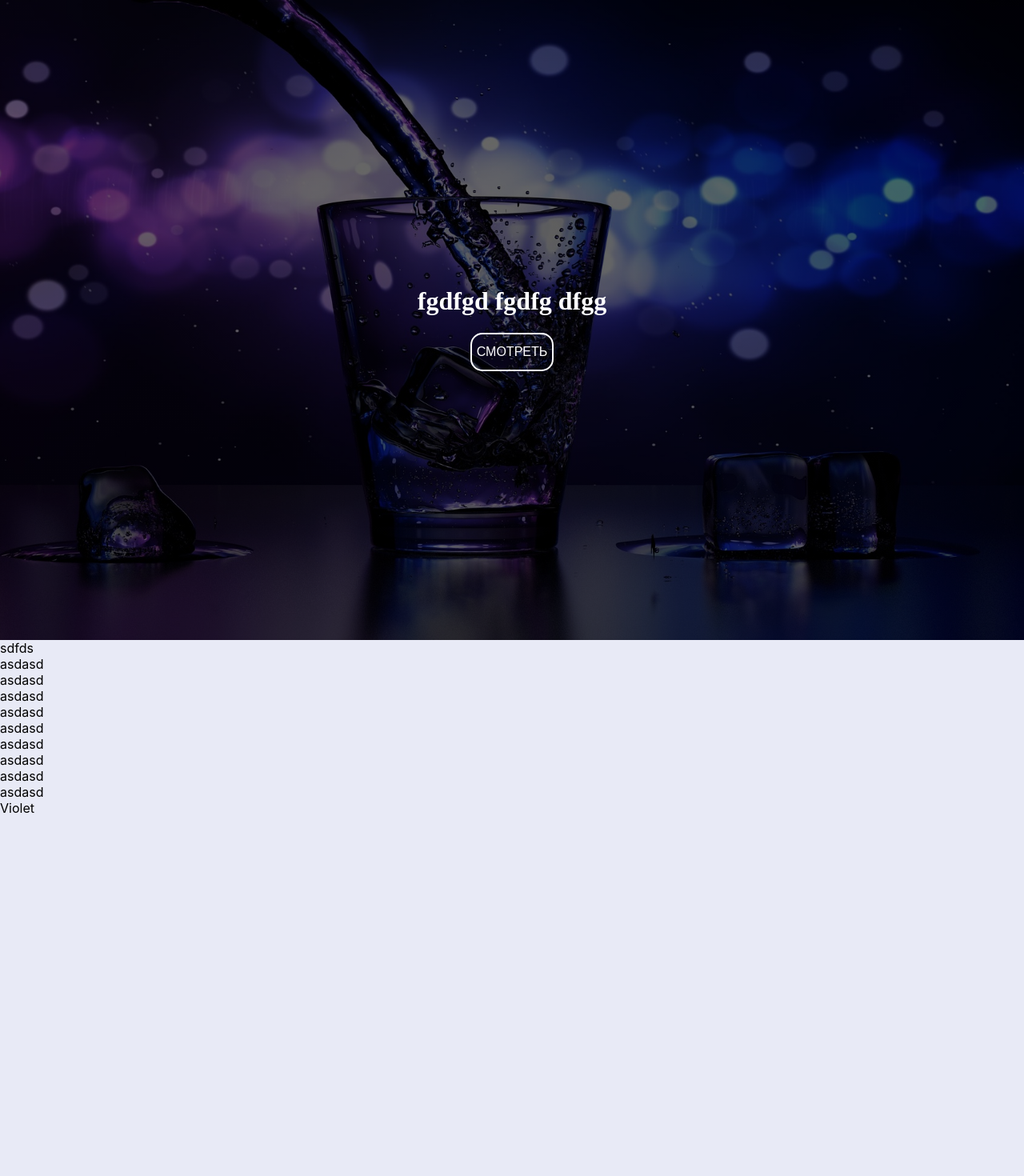
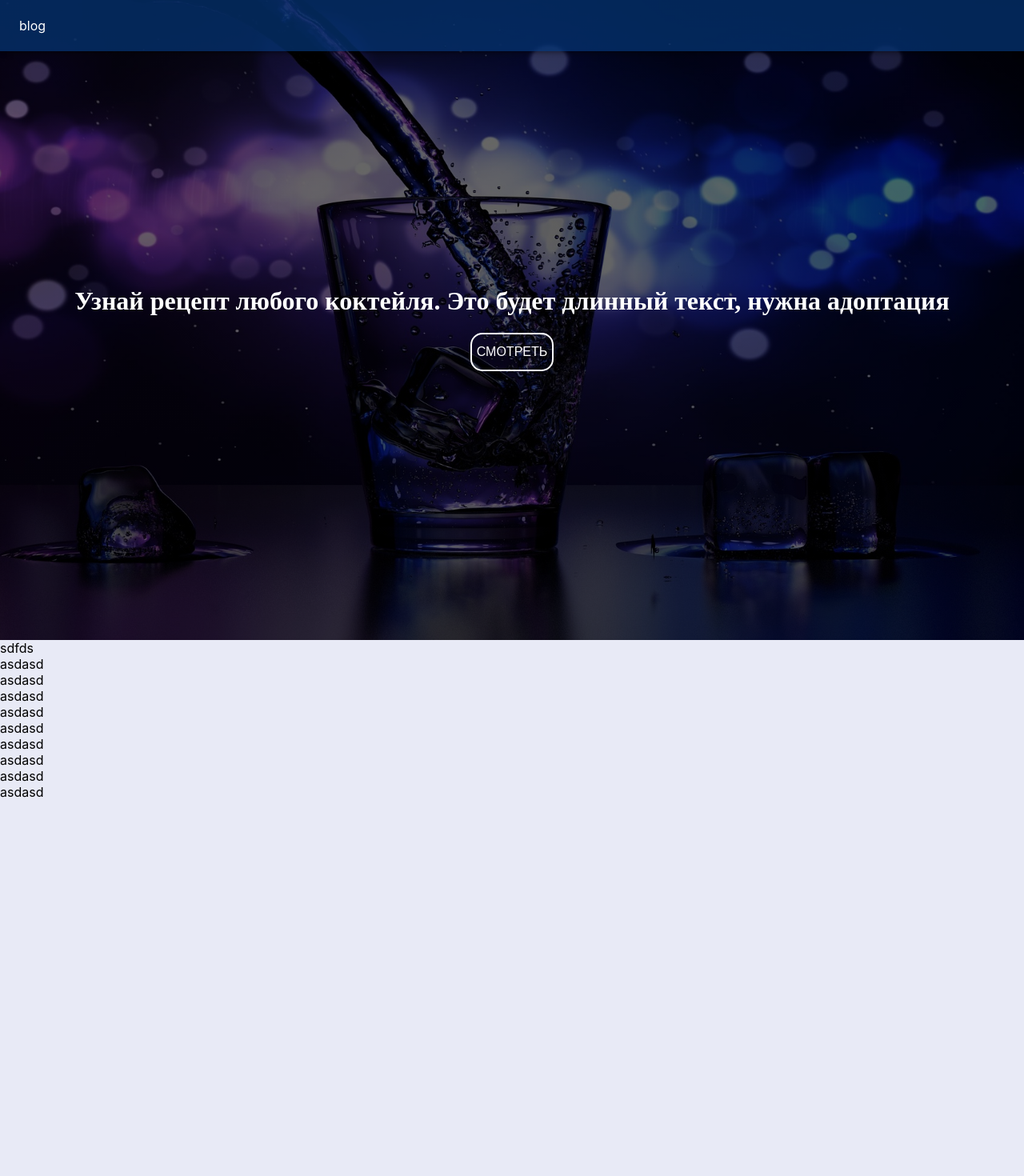
Before and after one commit to AndreyGorbachev97/blog, a React (Create React App) app: page / in a window 1280 px wide. Shown: the top 1470 px of the page at 80% size. Built offline with nearby package versions, Linux system fonts and the light colour scheme; what webfontloader would draw is missing.

Commit message:
Добавлен скролл главного img, удалены лишние пакеты

```diff
--- a/package.json
+++ b/package.json
@@ -7,12 +7,12 @@
     "@material-ui/icons": "^3.0.2",
     "react": "^16.7.0",
     "react-dom": "^16.7.0",
+    "react-lazy-hero": "^2.0.0",
     "react-page-scroller": "^1.4.2",
     "react-redux": "^6.0.0",
     "react-scripts": "2.1.3",
     "react-scroll-to-component": "^1.0.2",
     "react-scrolling-nav": "^1.1.5",
-    "react-springy-parallax": "^1.3.0",
     "redux": "^4.0.1",
     "webfontloader": "^1.6.28"
   },
--- a/src/App.css
+++ b/src/App.css
@@ -2,10 +2,14 @@
   text-align: center;
 }
 
+.header {
+  position: absolute;
+  background-color: rgba(4, 51, 114, 0.623);
+}
 .face-image {
   height: 100vh; /* Высота блока */
   background:linear-gradient( rgba(0, 0, 0, 0.6),
-  rgba(0, 0, 0, 0.6) ), url(components/Body/img/drink.jpg) 100% 100% no-repeat; /* Добавляем фон */
+  rgba(0, 0, 0, 0.6) ), url(components/Body/img/drink.jpg) 100% 100% no-repeat fixed; /* Добавляем фон */
   background-size: cover; /* Масштабируем фон */
 }
 
--- a/src/App.js
+++ b/src/App.js
@@ -1,14 +1,12 @@
 import React, { Component } from 'react';
-import Parallax from 'react-springy-parallax';
 import Header from './components/Heder/Header';
 import Footer from './components/Footer/Footer';
 import FaceBlock from './components/Body/FaceBlock';
 import ListCards from './components/Body/ListCards';
-import BaseTextHeader from './components/Body/BaseTextHeader';
 import scrollToComponent from 'react-scroll-to-component';
-import {scrollToCards} from './actions';
-import {bindActionCreators} from 'redux';
-import {connect} from 'react-redux';
+import { scrollToCards } from './actions';
+import { bindActionCreators } from 'redux';
+import { connect } from 'react-redux';
 import './App.css';
 
 class App extends Component {
@@ -18,9 +16,9 @@ class App extends Component {
     this.scroll(this.props.scroll)
   }
   scroll = (scroll) => {
-    switch(scroll) {
+    switch (scroll) {
       case 1:
-        scrollToComponent(this.Violet, { offset: 0, align: 'top', duration: 1500});
+        scrollToComponent(this.cards, { offset: 0, align: 'top', duration: 1500 });
         break;
     }
   }
@@ -28,9 +26,9 @@ class App extends Component {
 
     return (
       <div /*className="App"*/>
+
         <FaceBlock />
-        <ListCards />
-        <section className='violet' ref={(section) => { this.Violet = section; }}>Violet</section>
+        <ListCards ref={(section) => { this.cards = section; }} />
       </div>
     );
   }
@@ -40,4 +38,5 @@ export default connect(
   state => ({
     scroll: state.active.scroll
   }),
+  dispatch => bindActionCreators({ scrollToCards: scrollToCards }, dispatch)
 )(App);
--- a/src/components/Body/BaseTextHeader.jsx
+++ b/src/components/Body/BaseTextHeader.jsx
@@ -1,20 +1,20 @@
 import { Fragment } from "react";
 import React, { Component } from 'react';
-import scrollToComponent from 'react-scroll-to-component';
 import {scrollToCards} from '../../actions';
 import {bindActionCreators} from 'redux';
 import {connect} from 'react-redux';
-
+import Header from '../Heder/Header';
 
 class BaseTextHeader extends React.Component {
 
     render() {
         return (
             <Fragment>
+                <Header />
                 <div className="Base-text">
-                    <h1>fgdfgd fgdfg dfgg</h1>
-
-                    <button className='Base-button' onClick={() => this.props.scrollToCards({scroll: 1})}>
+                    <h1>Узнай рецепт любого коктейля. Это будет длинный текст, нужна адоптация</h1>
+                    <button className='Base-button' onFocus={()=>  this.props.scrollToCards({scroll: 0})}
+                     onClick={() => this.props.scrollToCards({scroll: 1})}>
                         Смотреть
                     </button>
                 </div>
--- a/src/components/Body/FaceBlock.jsx
+++ b/src/components/Body/FaceBlock.jsx
@@ -1,5 +1,4 @@
 import React, { Fragment } from 'react';
-import drinkImg from './img/drink.jpg';
 import BaseTextHeader from './BaseTextHeader';
 
 
--- a/src/components/Body/ListCards.jsx
+++ b/src/components/Body/ListCards.jsx
@@ -19,7 +19,6 @@ class ListCards extends React.Component{
                     <div>asdasd</div>
                     <div>asdasd</div>
                     <div>asdasd</div>
-                    <section className='test' ref={(section) => { this.test = section; }}>Violet</section>
                 </div>
             </Fragment>
         )
--- a/src/components/Heder/Header.jsx
+++ b/src/components/Heder/Header.jsx
@@ -13,8 +13,8 @@ function ButtonAppBar(props) {
   const { classes } = props;
   return (
     <div className={classes.root}>
-      <AppBar position="static">
-        <Toolbar>
+      <AppBar position="absolute" style={{backgroundColor: 'rgba(4, 51, 114, 0.75)'}}>
+        <Toolbar >
             <div>blog</div>
         </Toolbar>
       </AppBar>
```
Also changed, not shown: 1 other file (tests, documents, lock files or other folders).
